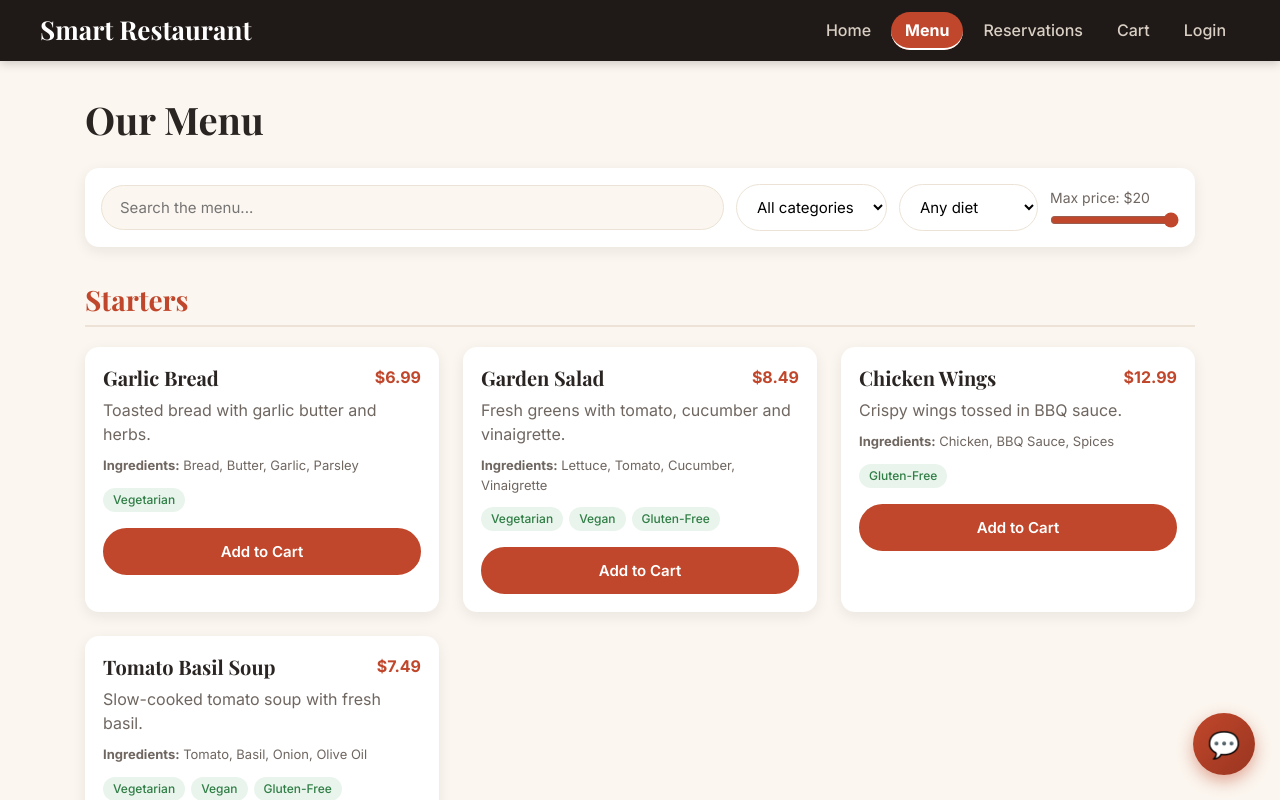
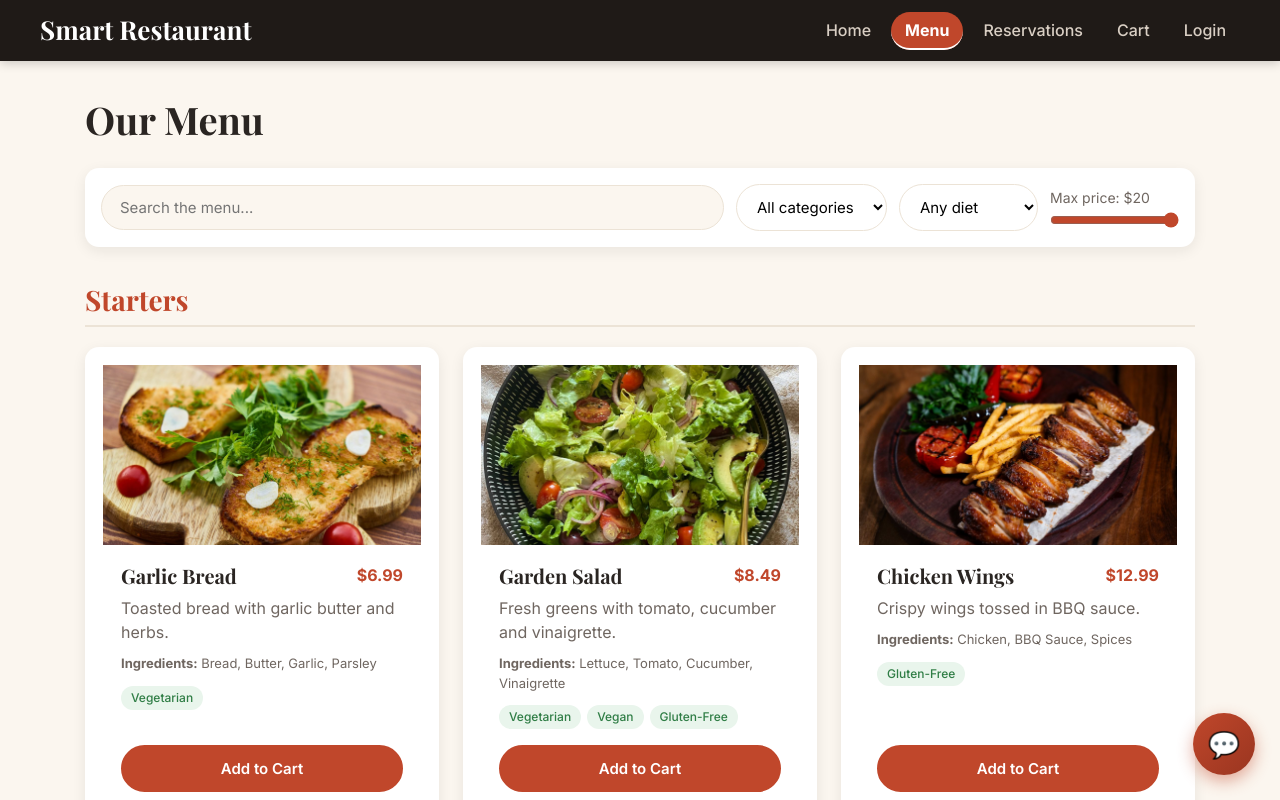
Before and after one commit to bibekpanta007/Smart-Restaurant, a React (Vite) app in the folder client/: page /menu in a window 1280 px wide. Shown: the top 800 px of the page. Built offline with nearby package versions, Linux system fonts and the light colour scheme.

Commit message:
Show food photos on menu cards

```diff
--- a/client/src/components/MenuCard.jsx
+++ b/client/src/components/MenuCard.jsx
@@ -1,11 +1,39 @@
+import { useState } from 'react';
 import { useCart } from '../context/CartContext';
+
+// emoji used when an item has no photo
+const categoryEmoji = {
+  Starters: '🥗',
+  Mains: '🍝',
+  Desserts: '🍰',
+  Beverages: '🥤',
+};
 
 // Shows one menu item. The item is passed in as a prop.
 function MenuCard({ item }) {
   const { addToCart } = useCart();
 
+  // becomes true if the photo fails to load
+  const [imageError, setImageError] = useState(false);
+  const showImage = item.image && !imageError;
+
   return (
     <div className="menu-card">
+      {showImage ? (
+        <img
+          src={item.image}
+          alt={item.name}
+          className="card-image"
+          onError={() => setImageError(true)}
+        />
+      ) : (
+        <div className={`card-banner banner-${item.category.toLowerCase()}`}>
+          {categoryEmoji[item.category]}
+        </div>
+      )}
+
+      <div className="card-body">
+        <div className="card-content">
           <div className="menu-card-header">
             <h3>{item.name}</h3>
             <span className="price">${item.price.toFixed(2)}</span>
@@ -24,6 +52,7 @@ function MenuCard({ item }) {
               ))}
             </div>
           )}
+        </div>
 
         {/* button is disabled if the item is not available */}
         <button
@@ -34,6 +63,7 @@ function MenuCard({ item }) {
           {item.available ? 'Add to Cart' : 'Currently unavailable'}
         </button>
       </div>
+    </div>
   );
 }
 
--- a/client/src/components/admin/MenuItemForm.jsx
+++ b/client/src/components/admin/MenuItemForm.jsx
@@ -11,6 +11,7 @@ function MenuItemForm({ initialItem, onSave, onCancel }) {
           ...initialItem,
           ingredients: initialItem.ingredients.join(', '),
           price: String(initialItem.price),
+          image: initialItem.image || '',
         }
       : {
           name: '',
@@ -20,6 +21,7 @@ function MenuItemForm({ initialItem, onSave, onCancel }) {
           price: '',
           dietary: [],
           available: true,
+          image: '',
         }
   );
   const [error, setError] = useState('');
@@ -69,6 +71,7 @@ function MenuItemForm({ initialItem, onSave, onCancel }) {
       price: Math.round(price * 100) / 100,
       dietary: form.dietary,
       available: form.available,
+      image: form.image.trim(),
     });
   }
 
@@ -100,6 +103,16 @@ function MenuItemForm({ initialItem, onSave, onCancel }) {
         <label className="form-field">
           Ingredients (comma separated)
           <input name="ingredients" value={form.ingredients} onChange={handleChange} />
+        </label>
+
+        <label className="form-field full-width">
+          Image path (optional)
+          <input
+            name="image"
+            value={form.image}
+            onChange={handleChange}
+            placeholder="/images/my-dish.jpg"
+          />
         </label>
 
         <label className="form-field full-width">
```
Lines whose indentation alone changed are shown as unchanged.
